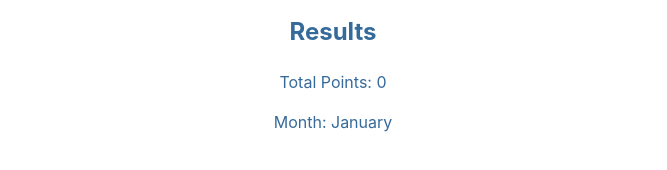
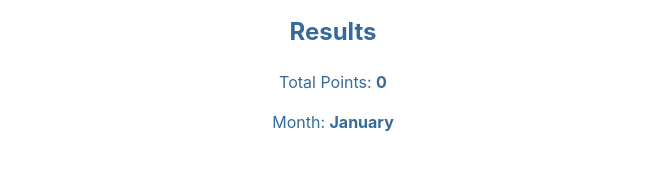
Before and after one commit to shivanicholkar/rewards-point, a React (Vite) app in the folder UI-task/: page / in a window 1280 px wide. Both pictures are taken after typing "5", "2020-01-15" into the empty fields and a click on the button "Calculate Points". Shown: the part 168-338 px from the top of the page, without its empty margins (307-974 px from the left). Built offline with nearby package versions, Linux system fonts and the light colour scheme.

Commit message:
changes done

```diff
--- a/UI-task/src/components/CustomerPoints.jsx
+++ b/UI-task/src/components/CustomerPoints.jsx
@@ -4,8 +4,8 @@ const CustomerPoints = ({ points, month }) => {
   return (
     <div className='result-div'>
       <h2>Results</h2>
-      <p>Total Points:  {points}</p>
-      <p>Month:  {month}</p>
+      <p>Total Points: <span className='points'> {points} </span></p>
+      <p>Month: <span className='points'> {month} </span></p>
     </div>
   );
 };
--- a/UI-task/src/index.css
+++ b/UI-task/src/index.css
@@ -39,7 +39,9 @@ h1 {
   font-size: 3.1em;
   line-height: 1.1;
 }
-
+span.points {
+  font-weight: bold;
+}
 button {
   border-radius: 8px;
   border: 1px solid transparent;
```
